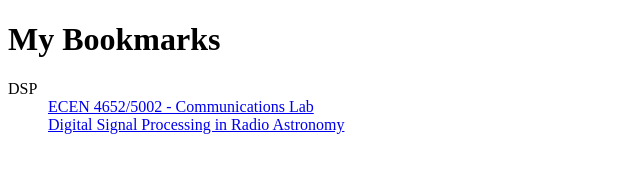
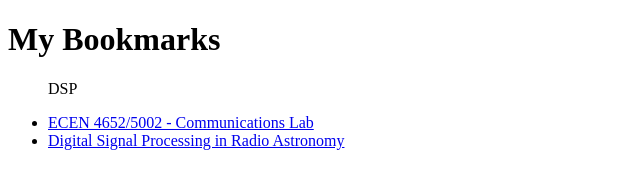
Before and after one commit to phondanai/phondanai.github.io, a plain HTML site: page index.html in a window 1280 px wide. Shown: the whole page, without its empty margins (0-640 px from the left). Drawn offline with Linux system fonts and the light colour scheme.

Commit message:
Change to ul

```diff
--- a/index.html
+++ b/index.html
@@ -14,15 +14,15 @@
 <body>
 
 <h1>My Bookmarks</h1>
-	<dl>
-		<dt>DSP</dt>
-		<dd>
+	<ul>
+		<p>DSP</p>
+		<li>
 			<a href="http://ecee.colorado.edu/~mathys/ecen4652/" target="_blank">ECEN 4652/5002 - Communications Lab</a>
-		</dd>
-		<dd>
+		</li>
+		<li>
 			<a href="http://wvurail.org/dspira/" target="_blank">Digital Signal Processing in Radio Astronomy</a>
-		</dd>
-	</dl>
+		</li>
+	</ul>
 
 </body>
 
```
